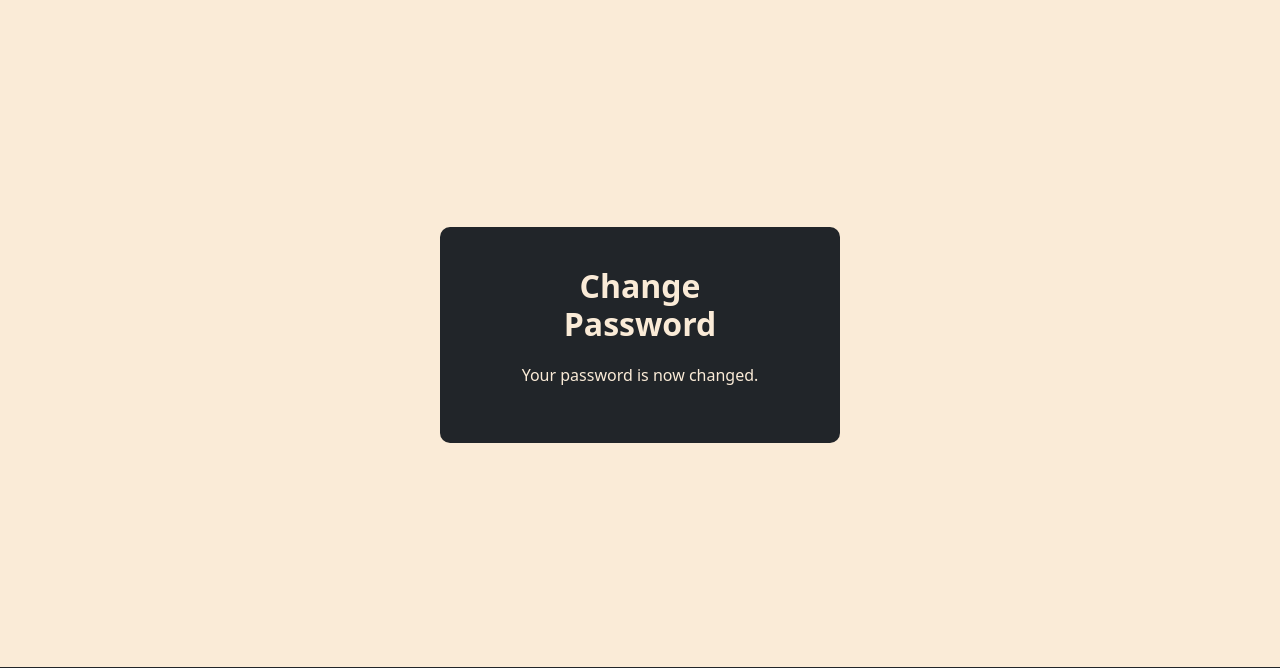
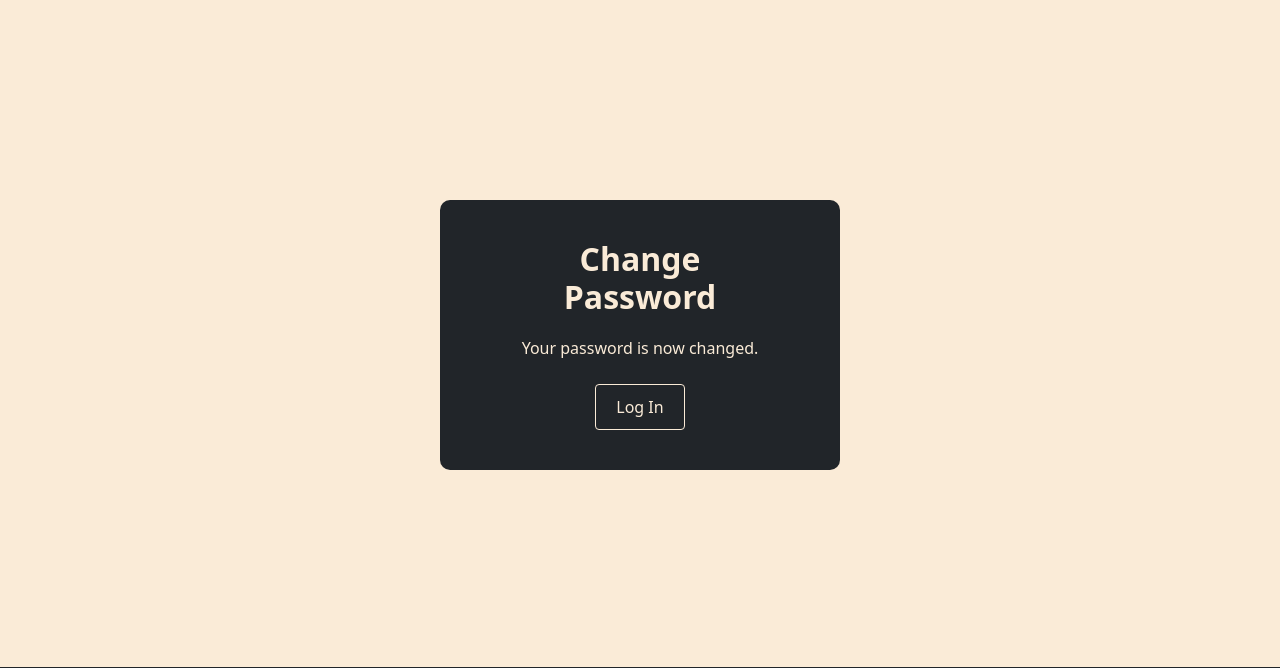
Before and after one commit to MeiryDiniz/md-acupuncture, a Django app: a page that uses templates/base.html in a window 1280 px wide. Shown: the part 175-843 px from the top of the page. Run offline with Django 5.2, Linux system fonts and the light colour scheme.

Commit message:
Have favicon set up.

```diff
--- a/clinic_system/settings.py
+++ b/clinic_system/settings.py
@@ -26,8 +26,8 @@ TEMPLATES_DIR = os.path.join(BASE_DIR, 'templates')
 # See https://docs.djangoproject.com/en/5.0/howto/deployment/checklist/
 
 # SECURITY WARNING: keep the secret key used in production secret!
-# SECRET_KEY = 'django-insecure-5)3k*s!ca+_ir6y*1#9-v%p(xr8fivmv9b2r_#l09)5oxs!u(+'
 SECRET_KEY = os.getenv('DJANGO_SECRET_KEY', 'default-secret-key')
+
 # SECURITY WARNING: don't run with debug turned on in production!
 DEBUG = True
 
--- a/static/css/style.css
+++ b/static/css/style.css
@@ -79,6 +79,12 @@ main {
    margin-top: 20px;
 }
 
+.set-password {
+   display: flex;
+   justify-content: center;
+   margin-top: 20px;
+}
+
 .buttons-patients-pg .btn,
 .buttons-booking-pg .btn,
 .index-buttons-pg .btn {
@@ -86,6 +92,7 @@ main {
    margin: 0 5px;
 }
 
+.set-password .btn,
 .logout-actions .btn {
    background-color: #212529;
    color: antiquewhite;
@@ -94,7 +101,8 @@ main {
    font-size: 1rem;
 }
 
-.logout-actions .btn:hover {
+.logout-actions .btn:hover,
+.set-password .btn:hover {
    background-color: antiquewhite;
    color: #212529;
    border-color: antiquewhite;
--- a/templates/account/password_reset_from_key_done.html
+++ b/templates/account/password_reset_from_key_done.html
@@ -1,4 +1,5 @@
 {% extends "base.html" %}
+{% load static %}
 {% load i18n %}
 {% load allauth %}
 
@@ -15,6 +16,13 @@
         <p class="text-center">
             {% trans 'Your password is now changed.' %}
         </p>
+        <div class="set-password text-center mt-4">
+            <button class="btn btn-primary" id="login-btn" data-url="{% url 'account_login' %}">Log In</button>
+        </div>
     </div>
 </div>
 {% endblock content %}
+
+{% block extras %}
+<script src="{% static 'js/booking.js' %}"></script>
+{% endblock %}
--- a/templates/base.html
+++ b/templates/base.html
@@ -11,6 +11,9 @@
 <head>
     <title>Clinic System</title>
     <meta name="viewport" content="width=device-width, initial-scale=1" />
+
+    <!-- Favicon -->
+    <link rel="icon" href="{% static 'booking/acupuncture.png' %}" type="image/x-icon">
 
     <!-- Google Fonts CSS -->
     <link rel="preconnect" href="https://fonts.gstatic.com">
```
Also changed, not shown: README.md, static/images/booking/acupuncture.png (added).
